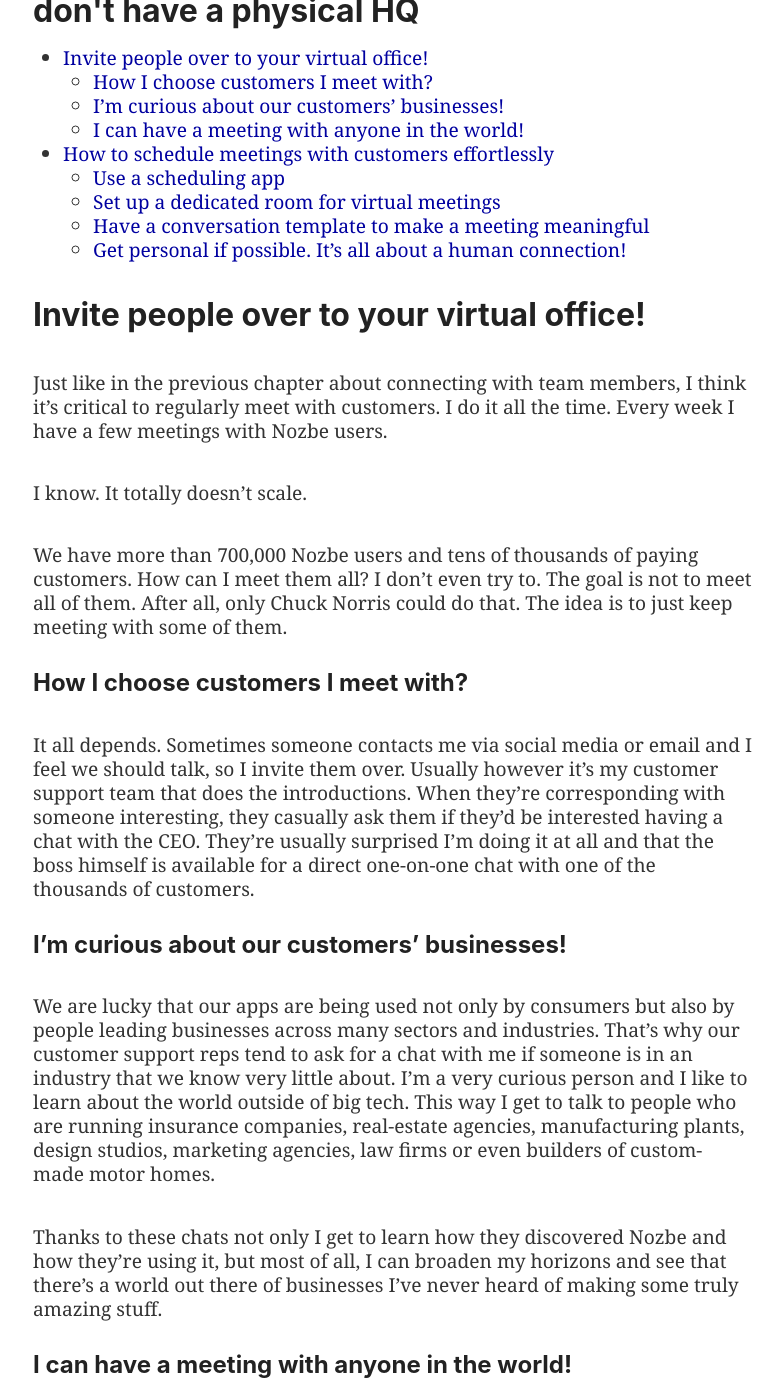
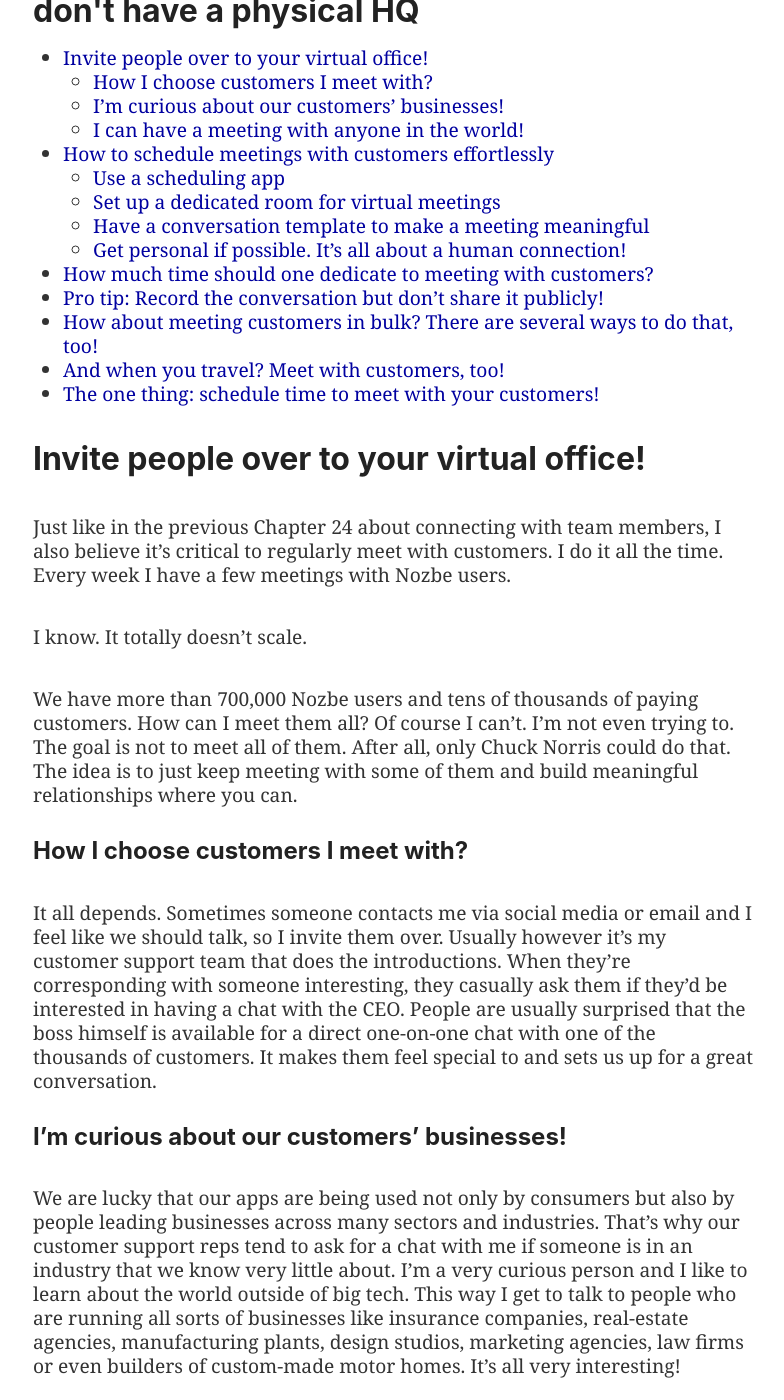
Before and after one commit to Nozbe/NoOffice.org, a Jekyll site: the page built from _book/meet.md, in a window 1280 px wide and 1400 px high, scrolled down 559 px. Shown: the whole window, without its empty margins (247-1031 px from the left). Built offline with Jekyll 4.4.1, drawn with Linux system fonts in a browser that asks for light colours; some of the changed text lies outside the part shown.

Commit message:
Chapter 25

```diff
--- a/_book/meet.md
+++ b/_book/meet.md
@@ -9,54 +9,54 @@
 
 ## Invite people over to your virtual office!
 
-Just like in the previous chapter about connecting with team members, I think it's critical to regularly meet with customers. I do it all the time. Every week I have a few meetings with Nozbe users.
+Just like in the previous Chapter 24 about connecting with team members, I also believe it's critical to regularly meet with customers. I do it all the time. Every week I have a few meetings with Nozbe users.
 
 I know. It totally doesn't scale.
 
-We have more than 700,000 Nozbe users and tens of thousands of paying customers. How can I meet them all? I don't even try to. The goal is not to meet all of them. After all, only Chuck Norris could do that. The idea is to just keep meeting with some of them.
+We have more than 700,000 Nozbe users and tens of thousands of paying customers. How can I meet them all? Of course I can't. I'm not even trying to. The goal is not to meet all of them. After all, only Chuck Norris could do that. The idea is to just keep meeting with some of them and build meaningful relationships where you can.
 
 ### How I choose customers I meet with?
 
-It all depends. Sometimes someone contacts me via social media or email and I feel we should talk, so I invite them over. Usually however it's my customer support team that does the introductions. When they're corresponding with someone interesting, they casually ask them if they'd be interested having a chat with the CEO. They're usually surprised I'm doing it at all and that the boss himself is available for a direct one-on-one chat with one of the thousands of customers.
+It all depends. Sometimes someone contacts me via social media or email and I feel like we should talk, so I invite them over. Usually however it's my customer support team that does the introductions. When they're corresponding with someone interesting, they casually ask them if they'd be interested in having a chat with the CEO. People are usually surprised that the boss himself is available for a direct one-on-one chat with one of the thousands of customers. It makes them feel special to and sets us up for a great conversation.
 
 ### I'm curious about our customers' businesses!
 
-We are lucky that our apps are being used not only by consumers but also by people leading businesses across many sectors and industries. That's why our customer support reps tend to ask for a chat with me if someone is in an industry that we know very little about. I'm a very curious person and I like to learn about the world outside of big tech. This way I get to talk to people who are running insurance companies, real-estate agencies, manufacturing plants, design studios, marketing agencies, law firms or even builders of custom-made motor homes.
+We are lucky that our apps are being used not only by consumers but also by people leading businesses across many sectors and industries. That's why our customer support reps tend to ask for a chat with me if someone is in an industry that we know very little about. I'm a very curious person and I like to learn about the world outside of big tech. This way I get to talk to people who are running all sorts of businesses like insurance companies, real-estate agencies, manufacturing plants, design studios, marketing agencies, law firms or even builders of custom-made motor homes. It's all very interesting!
 
 Thanks to these chats not only I get to learn how they discovered Nozbe and how they're using it, but most of all, I can broaden my horizons and see that there's a world out there of businesses I've never heard of making some truly amazing stuff.
 
 ### I can have a meeting with anyone in the world!
 
-No, I don't have a physical office, but I'm using that as an advantage. I get to have a virtual coffee with a customer from the other side of the world without having them to fly over to me or me visiting them. Of course meeting in person would be even more meaningful, but trust me, just the fact that as the CEO of a company I schedule time to meet individually with some of my customers is meaningful enough!
+No, I don't have a physical office, but I'm using that to my advantage. I get to have a *virtual coffee* with a customer from the other side of the world without having them to fly over to me or me visiting them. Of course meeting in person would be even more meaningful, but trust me, just the fact that as the CEO of a company I schedule time to meet individually with some of my customers is meaningful enough! People really appreciate that!
 
 ## How to schedule meetings with customers effortlessly
 
-Now that I explained why meeting *virtually in person* is a great idea, let's get down to the logistics of scheduling such a meeting with everyone in the easiest way possible.
+Now that I explained why meeting *virtually in person* is a great idea, let's get down to the logistics of scheduling this the easiest way possible.
 
 ### Use a scheduling app
 
-I use a dedicated scheduling app[^1] and have decided on a few slots per week when I'm available. Usually this is around 4pm Central European Time on a Tuesday and Thursday. This is a very convenient time for me as it's toward the end of my workday and it suits very well my European customers and it's also the beginning of a workday for my American ones (it's 10am New York time). For customers in California I'm usually making an exception and meeting them when it's evening here.
+I use a dedicated scheduling app[^1] and have decided on a few slots per week when I'm available. Usually this is around 4pm Central European Time on a Tuesday and Thursday. This is a very convenient time for me as it's toward the end of my workday and it suits very well my European customers. It's also the beginning of a workday for my American users (it's 10am New York time). For customers in California I'm usually making an exception and meeting them when it's evening here.
 
 Thanks to using a dedicated app, I just send them a link and they can choose a time that suits them. There's no unnecessary back and forth and trying to agree on a time. They just choose a 30-minute slot available and that's it. Literally a one-click-meeting agreement.
 
-This app is further synchronized with my team's Google Calendar so everyone on my team can see the appointment in the calendar and is aware of my commitment. Very often based on these calendar entries someone is sending me suggestions for questions or topics I can discuss on these meetings.
+This app is further synchronized with my team's Google Calendar so everyone on my team can see the appointments in the calendar and is aware of my commitments. Very often based on these calendar entries someone is sending me suggestions for questions or topics I can discuss on these meetings.
 
 ### Set up a dedicated room for virtual meetings
 
-In my company we're using a video conferencing software[^2] where we can have dedicated rooms for different meetings. The same applies to our customers. We set up a "Nozbe Interviews" meeting room and we send the link to each customer who wants to talk to me. Moreover, they receive the link to this room in their meeting confirmation email.
+In my company we're using a video conferencing software[^2] where we can have dedicated virtual rooms for different meetings. The same applies to our customers. We have a "Nozbe Interviews" meeting room and we send the link to each customer who wants to talk to me. Moreover, they receive the link to this room in their meeting confirmation email.
 
 It's the same link for everyone as I've set up the room this way that a customer must request to join a room. This way when one half-hour meeting is finishing and I see another customer in the waiting room, I can politely steer towards finishing the current conversation and once done, I'm able to let another customer in.
 
 ### Have a conversation template to make a meeting meaningful
 
-I still remember from my days of running Productive! Magazine[^3] and interviewing thought leaders for the cover of each issue. Contrary to a popular belief, it can be sometimes very difficult to strike out a great conversation with a very smart person. Usually they are great and we hit it off very quickly, but sometimes they're not in the mood or just not talkative and you need to have a plan of what you're going to ask them to get them to talk to you. That's why for each of my customer interviews we have a template.
+I still remember from my days of running Productive! Magazine[^3] and interviewing thought leaders for the cover of each issue. Contrary to a popular belief, it can be sometimes very difficult to strike out a great conversation with a very smart person. Usually they are great and we hit it off very quickly, but sometimes they're not in the mood or just not talkative and you need to have a plan of what you're going to ask them to get them to warm up to talk to you. That's why for each of my customer interviews we have a template.
 
 Don't worry, I'm not a robot and I don't stick to the template 100% but it serves me as a guideline of what I'm supposed to talk about and what I should ask my customer. This template also reminds me to ask some really good questions and make the meeting more about them and their needs rather than just talk about my app and myself. Here's a series of questions I have prepared usually:
 
-- *What's their company about and what do they do?* - I start about them. After the initial question I ask more follow up questions to really try to understand their basics of their business and get to know better where they're coming from.
-- *How they discovered Nozbe?* - Only after I've discovered little about them I ask about my app and its role in their company. I want to know who started using it first, if everyone on the team is using it and how hard or easy it was to get everyone on board.
+- *What's their company about and what do they do?* - I start about them. After the initial question I ask more follow up questions to really try to understand the basics of their business and get to know better where they're coming from.
+- *How they discovered Nozbe?* - Only after I've discovered little about them I ask about my app and its role in their company. I want to know who started using it first, if everyone on the team is already using it and how hard or easy it was to get people on board.
 - *What problem Nozbe is solving for them?* - Now I'm asking again about them and about the problems my app is solving for them. What they're hiring Nozbe to do. If it's just task management, or internal communication, or flow of documents, or all of the above, or maybe something else?
-- *Any issues they encounter using Nozbe?* - Now I'm trying to be helpful. I want to understand if they have any difficulties running our software. Maybe some feature they don't like? Maybe they can't do something? Very often here I'm trying to work with them to figure out how to improve the way they use our app. What happens here is that most likely there's an advanced feature in our software they're not aware of and I walk them through how to improve it.
+- *Any issues they encounter using Nozbe?* - Now I'm trying to be helpful. I want to understand if they have any difficulties running our software. Maybe some feature they don't like? Maybe they can't do something? Very often here I'm trying to work with them to figure out how to improve the way they use our app. Most likely there's an advanced feature in our software they're not aware of and I walk them through how to implement it.
 - *Are there any other pieces of software they're using day-to-day apart form Nozbe?* - Now it's time to see if there might be some synergies. Maybe they're using additional tools that can work together with our app. Maybe I can help them improve a workflow. I'm just trying to use my tech expertise to help them out beyond just my app.
 - *Anything else I can help you with?* - At the end of the conversation I ask for additional questions or any other things they'd like to know. Maybe they're curious about how we run our company (now I'll finally be able to refer them to this book!) or anything else I've been recently writing about on our Nozbe blog or my personal blog[^4].
 
@@ -64,65 +64,56 @@
 
 Thanks to these questions I can be as helpful as possible. But not only that. With such a conversation I can quickly see how much we *click* as people. After all this is not only a business relationship. It's just two people talking about things.
 
-That's why depending on how the conversation goes, I'm getting more personal if the customer lets me. We sometimes later talk about our passions, our struggles, our hobbies and other things we care about. Very often I get asked about how I get all of my work done on an iPad[^5] or if I'm going to get the latest iPhone and what I think about it.
+That's why depending on how the conversation goes, I'm getting more personal if the customer lets me. We sometimes later talk about our passions, our struggles, our hobbies, our families and other things we care about. Very often I get asked about how I get all of my work done on an iPad[^5] or if I'm going to get the latest iPhone and what I think about it.
 
 That's the beauty of meeting the customers one-on-one. Not only do I get to learn so much about people who're using my software but most importantly I get to learn about different industries and build relationships with very interesting people from all over the world!
 
 In these conversations I'm also using my additional super powers. I'm a polyglot. I speak fluently not only my mother tongue (Polish) but also English (duh!), Spanish and German. This way I get extra points for surprising my customers when I start talking to them in their language.
 
-DONE FOR TODAY. TOMORROW MORE:
+## How much time should one dedicate to meeting with customers?
 
-- I email like texting
+Many business owners are so busy that they never thought about scheduling time to meet customers. Believe me, I'm busy, too! But a little time investment goes a long way! After many meetings like this I heard from my customers that they were surprised that meeting with me for a video chat was even an option. That I was able to do that. And that they'd try the same in your business.
 
-	- You can email me at michael@nozbe.com
+It really doesn't require that much work. As outlined above, the logistics are pretty straightforward and currently I only have two one-hour slots available weekly. For a total of maximum four meetings a week.
 
-	- I respond very shortly but I do respond
+Starting small is key. Making the default meeting only 30 minutes is great. It sends a clear message that not only I value my time, but most importantly I value my customers' time as well. However if the meeting goes really well and I feel we have much more to discuss and I have my next slot free, I very often ask the customer how much more time they have and if possible, we talk for even an hour or more!
 
-	- Not every day, but at least once a week
+Again, it's all about a human connections. Business don't buy from businesses. People buy from people.
 
-	- We don’t use email internally
+## Pro tip: Record the conversation but don't share it publicly!
 
-- We do webinars
+Yes, I'm recording my conversations with customers! Naturally, only with their consent. When the chat starts, I politely ask them if they're OK with me recording this conversation. They usually are. Then I hit record in our video conferencing software[^6] and we start talking.
 
-	- We used to do them more often
+Once the conversation is finished, I upload the recording to our video storage solution[^7] and set it up in such a way, that only people from my team can watch it and nobody else.
 
-	- Not to sell anything, just to talk about issues and stuff
+For each meeting we have a dedicated task in Nozbe so once I've uploaded the video, I add a comment to the task and ask a person from our customer support team who organized the meeting to watch the recording on a Friday. After they've watched the conversation, they put notes from the meeting in a comment to this task so that we can all agree on key takeaways. They also follow up with the customer via email to thank them for their time with me and send them more information about the questions they had or things we spoke about.
 
-- I do vlogs
+Recording a meeting is a great idea. This way nobody else buy me has to be present on the meeting itself, but later by watching the replay, other people from my team can feel like they're participating and benefit from it as well.
 
-	- So that they have access to CEO and see what I’m all about
+## How about meeting customers in bulk? There are several ways to do that, too!
 
-	- I don’t mind being perceived “unprofessional” - if they get value, than it’s great!
+Apart from these individual meetings, it's good to establish regular ways of meeting customers in bigger groups. That's why at Nozbe we're back at doing webinars[^8] where I can meet hundreds of customers at a time. I'm also publishing a monthly vlog not only to my team, but also to my customers[^9]. And with Rafal, our VP of product I'm publishing a regular NoOffice.FM podcast every two weeks[^10] where we share and comment tips from this book and from our day-to-day work. All these activities give me a chance to connect with many of my customers and hopefully be a part of their lives beyond just running my product.
 
-	- Quick vlog - I record it on iPad with my microphone
+## And when you travel? Meet with customers, too!
 
-	- I edit in Luma Fusion app on the same iPad
+As I used to travel a lot for work, both for our company reunions (see next chapters about it), conferences or for leisure, I also check if there aren't any interesting customers in the area and reach out if they didn't want to meet me for a coffee or lunch.
 
-	- Send it to YouTube for my team feedback
+Very often it gets even better than that. I get to visit their offices or factories and I get a free tour of how they work. It's really cool and it satisfies my curiosity even more than any virtual meeting would do.
 
-	- Do final touches and ship it!
+Now I'm traveling less for work. Once, because of the pandemic but also because I'm a family man and don't like to leave my family alone for too long. That's why the virtual meetings are still my preferred way of meeting customers!
 
-	- Also send it as podcast
+## The one thing: schedule time to meet with your customers!
 
-- Meeting in person
-
-	- When you’re traveling, schedule time to meet with customers
-
-	- Office rented with on-demand conference room
-
-		- Lawyers
-
-- This way we’re closer to customers than ever
-
-- One thing:
-
-	- Meet customers and talk to them - again, to keep it real - use your lack of offices as an advantage and excuse to get in touch.
-
-	- Further reading?
-
+Meet customers and talk to them. Virtual coffee is really easy to get organized and people will appreciate your time and you'll build great relationships in the process. Thanks to current technology you can meet anyone in the world! And if you want to talk to me, don't be a stranger and just get in touch![^11]
 
 [^1]: I'm using and recommending Calendly. Their free plan is actually all I need for a one type of meeting: [NoOffice.Link/calendly](https://nooffice.link/calendly)
 [^2]: As already mentioned in previous chapters of my book, we're still using and recommending Zoom: [NoOffice.Link/zoom](https://nooffice.link/zoom)
 [^3]: Between 2008 and 2016 I used to be the editor-in-chief of a productivity magazine. You can still read the past issues for free here: [ProductiveMag.com](https://ProductiveMag.com)
 [^4]: Our Nozbe blog can be found at [Nozbe.com/blog](https://nozbe.com/blog) and my personal blog is at [Michael.team](https://michael.team)
 [^5]: I'm known on the Internet for using the iPad as my main computing device. I co-wrote a book about it, called *#iPadOnly*, which you can read for free online: [iPadOnly.com](https://iPadOnly.com)
+[^6]: In Zoom when you hit "record", both parties see that the conversation is being recorded. When I'm on the iPad, the video is being recorded to the cloud. On the Mac I usually record it directly on the computer.
+[^7]: I upload video to Vimeo ([NoOffice.Link/vimeo](https://nooffice.link/vimeo)) and set it as "hide from Vimeo". This way the video is not visible to anyone else. I also limit that the video can be embedded only on our internal site *nozbe.team* to which only we have access to.
+[^8]: You can always sign up for an upcoming webinar at: [Nozbe.com/webinar](https://nozbe.com/webinar)
+[^9]: You can check my vlog in video and in podcast form: [Michael.team/vlog](https://michael.team/vlog)
+[^10]: Subscribe to our podcast about working remotely at [NoOffice.FM](https://NoOffice.fm/)
+[^11]: The fastest way to get in touch with me is to contact Nozbe customer support ([Nozbe.com/contact](https://nozbe.com/contact)) as they have direct access to me. But don't tell anyone! It's our secret! :-P
--- a/_data/book.yml
+++ b/_data/book.yml
@@ -11,7 +11,7 @@
 lang: American English
 lang_en: English
 lang_em: "🇺🇸"
-percent: "78" #We have in total 36 files in the book out of which 31 are chapters, each chapter is 3 points; intro, one, two and outro are 2 points and thanks is 1 point. Total 100 points.
+percent: "81" #We have in total 36 files in the book out of which 31 are chapters, each chapter is 3 points; intro, one, two and outro are 2 points and thanks is 1 point. Total 100 points.
 github: "https://github.com/Nozbe/NoOffice.org/blob/master/_book/"
 updated: "September 1, 2020"
 toc:
@@ -121,8 +121,9 @@
     chname: Chapter 24
     book: "???"
   - url: meet
-    status: draft
+    status: ready
     chname: Chapter 25
+    book: "???"
   - url: reunion
     status: draft
     chname: Chapter 26
--- a/redirect.js
+++ b/redirect.js
@@ -31,6 +31,7 @@
 //chapter 25
 ['calendly', 'https://calendly.com/'],
 ['zoom', 'https://zoom.us/'],
+['vimeo', 'https://vimeo.com/'],
 
 
 ]);
```
